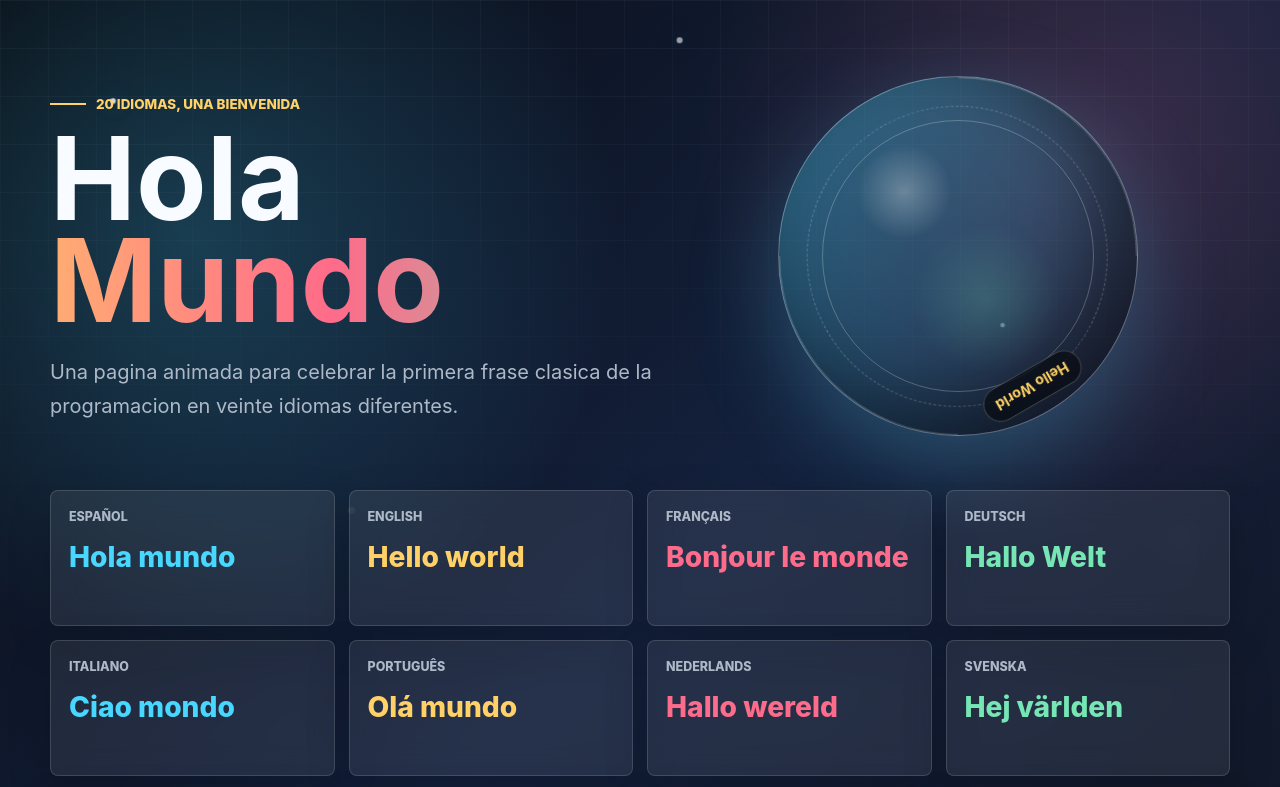
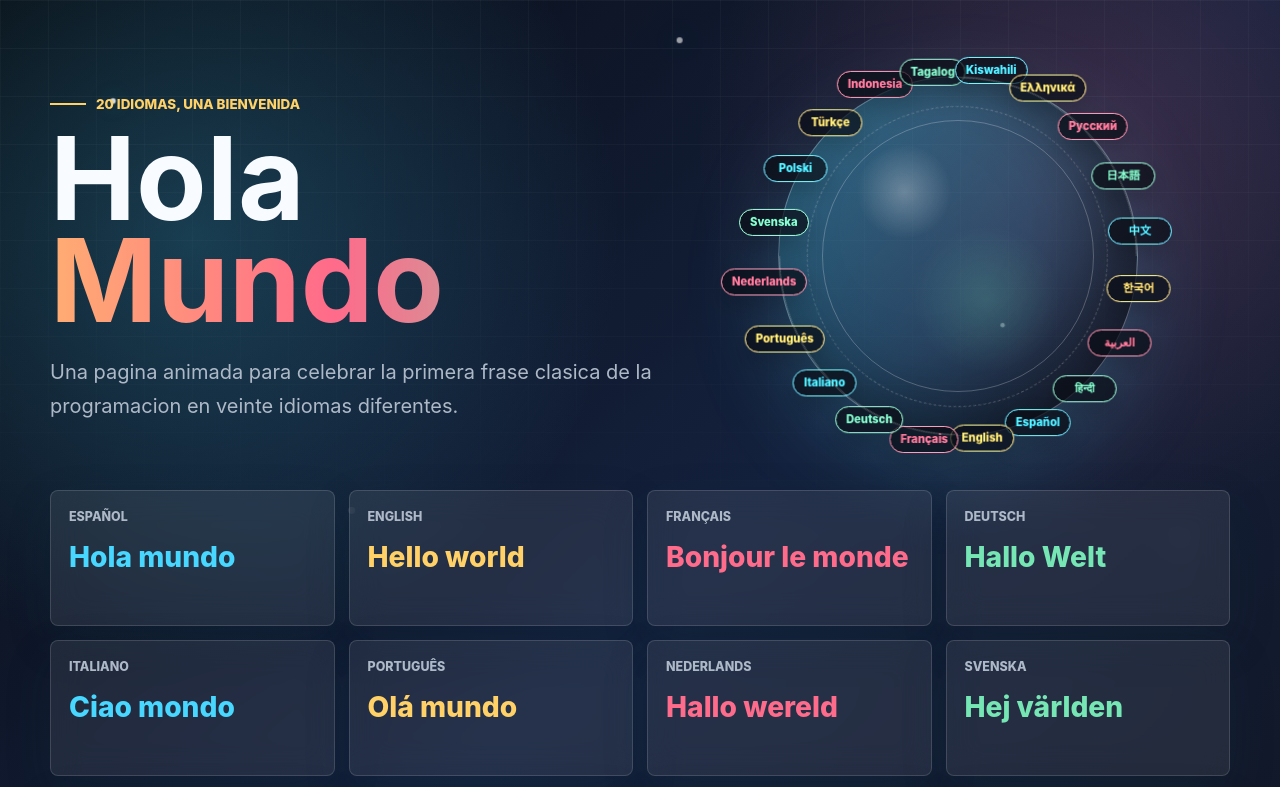
Before and after one commit to cecamiloagente-code/test-project, a website: page index.html in a window 1280 px wide. Shown: the top 787 px of the page. Drawn offline with Linux system fonts and the light colour scheme.

Commit message:
Animate language orbit

```diff
--- a/index.html
+++ b/index.html
@@ -4,6 +4,7 @@
     <meta charset="utf-8" />
     <meta name="viewport" content="width=device-width, initial-scale=1" />
     <title>Hola Mundo en 20 idiomas</title>
+    <link rel="icon" href="data:," />
     <style>
       :root {
         color-scheme: dark;
@@ -151,7 +152,7 @@
           inset -34px -26px 80px rgba(0, 0, 0, 0.45),
           0 28px 90px rgba(71, 215, 255, 0.25);
         animation: float 5s ease-in-out infinite;
-        overflow: hidden;
+        overflow: visible;
       }
 
       .globe::before,
@@ -170,26 +171,41 @@
         animation: spin 8s linear infinite;
       }
 
-      .orbit {
+      .language-orbit {
         position: absolute;
         inset: 8%;
         border: 1px dashed rgba(255, 255, 255, 0.24);
         border-radius: 50%;
-        animation: spin 12s linear infinite;
+        animation: spin 28s linear infinite;
       }
 
-      .orbit strong {
+      .language-orbit span {
         position: absolute;
-        top: -18px;
+        top: 50%;
         left: 50%;
-        padding: 8px 12px;
+        width: max-content;
+        transform: rotate(var(--angle)) translateX(min(30vw, 152px)) translateY(-50%);
+        transform-origin: 0 0;
+      }
+
+      .language-orbit em {
+        display: inline-flex;
+        min-width: 64px;
+        justify-content: center;
+        padding: 7px 10px;
         border-radius: 999px;
-        background: rgba(8, 11, 18, 0.74);
-        border: 1px solid rgba(255, 255, 255, 0.2);
-        transform: translateX(-50%);
-        color: var(--gold);
-        font-size: 0.9rem;
+        background: rgba(8, 11, 18, 0.7);
+        border: 1px solid color-mix(in srgb, var(--tone), white 18%);
+        color: var(--tone);
+        font-size: 0.7rem;
+        font-style: normal;
+        font-weight: 850;
+        letter-spacing: 0;
+        line-height: 1;
         white-space: nowrap;
+        box-shadow: 0 10px 24px rgba(0, 0, 0, 0.2);
+        transform: rotate(calc(var(--angle) * -1));
+        animation: counter-spin 28s linear infinite, pulse 3.6s ease-in-out infinite;
       }
 
       .languages {
@@ -209,7 +225,7 @@
         background: var(--panel);
         box-shadow: 0 16px 44px rgba(0, 0, 0, 0.18);
         backdrop-filter: blur(16px);
-        animation: rise 600ms ease both;
+        animation: rise 600ms ease both, breathe 6s ease-in-out infinite;
         transition:
           transform 180ms ease,
           border-color 180ms ease,
@@ -309,6 +325,21 @@
         to { transform: rotate(360deg); }
       }
 
+      @keyframes counter-spin {
+        from { transform: rotate(calc(var(--angle) * -1)); }
+        to { transform: rotate(calc((var(--angle) * -1) - 360deg)); }
+      }
+
+      @keyframes pulse {
+        0%, 100% { filter: brightness(1); }
+        50% { filter: brightness(1.22); }
+      }
+
+      @keyframes breathe {
+        0%, 100% { box-shadow: 0 16px 44px rgba(0, 0, 0, 0.18); }
+        50% { box-shadow: 0 20px 52px rgba(71, 215, 255, 0.12); }
+      }
+
       @keyframes rise {
         from {
           opacity: 0;
@@ -332,6 +363,20 @@
 
         .globe-wrap {
           min-height: 300px;
+        }
+
+        .language-orbit {
+          inset: 10%;
+        }
+
+        .language-orbit span {
+          transform: rotate(var(--angle)) translateX(min(32vw, 132px)) translateY(-50%);
+        }
+
+        .language-orbit em {
+          min-width: 54px;
+          padding: 6px 8px;
+          font-size: 0.6rem;
         }
 
         .languages {
@@ -387,7 +432,28 @@
 
         <div class="globe-wrap" aria-hidden="true">
           <div class="globe">
-            <div class="orbit"><strong>Hello World</strong></div>
+            <div class="language-orbit">
+              <span style="--angle: 0deg; --tone: var(--cyan)"><em>Español</em></span>
+              <span style="--angle: 18deg; --tone: var(--gold)"><em>English</em></span>
+              <span style="--angle: 36deg; --tone: var(--rose)"><em>Français</em></span>
+              <span style="--angle: 54deg; --tone: var(--mint)"><em>Deutsch</em></span>
+              <span style="--angle: 72deg; --tone: var(--cyan)"><em>Italiano</em></span>
+              <span style="--angle: 90deg; --tone: var(--gold)"><em>Português</em></span>
+              <span style="--angle: 108deg; --tone: var(--rose)"><em>Nederlands</em></span>
+              <span style="--angle: 126deg; --tone: var(--mint)"><em>Svenska</em></span>
+              <span style="--angle: 144deg; --tone: var(--cyan)"><em>Polski</em></span>
+              <span style="--angle: 162deg; --tone: var(--gold)"><em>Türkçe</em></span>
+              <span style="--angle: 180deg; --tone: var(--rose)"><em>Indonesia</em></span>
+              <span style="--angle: 198deg; --tone: var(--mint)"><em>Tagalog</em></span>
+              <span style="--angle: 216deg; --tone: var(--cyan)"><em>Kiswahili</em></span>
+              <span style="--angle: 234deg; --tone: var(--gold)"><em>Ελληνικά</em></span>
+              <span style="--angle: 252deg; --tone: var(--rose)"><em>Русский</em></span>
+              <span style="--angle: 270deg; --tone: var(--mint)"><em>日本語</em></span>
+              <span style="--angle: 288deg; --tone: var(--cyan)"><em>中文</em></span>
+              <span style="--angle: 306deg; --tone: var(--gold)"><em>한국어</em></span>
+              <span style="--angle: 324deg; --tone: var(--rose)"><em>العربية</em></span>
+              <span style="--angle: 342deg; --tone: var(--mint)"><em>हिन्दी</em></span>
+            </div>
           </div>
         </div>
       </section>
```
Also changed, not shown: 1 other file.
